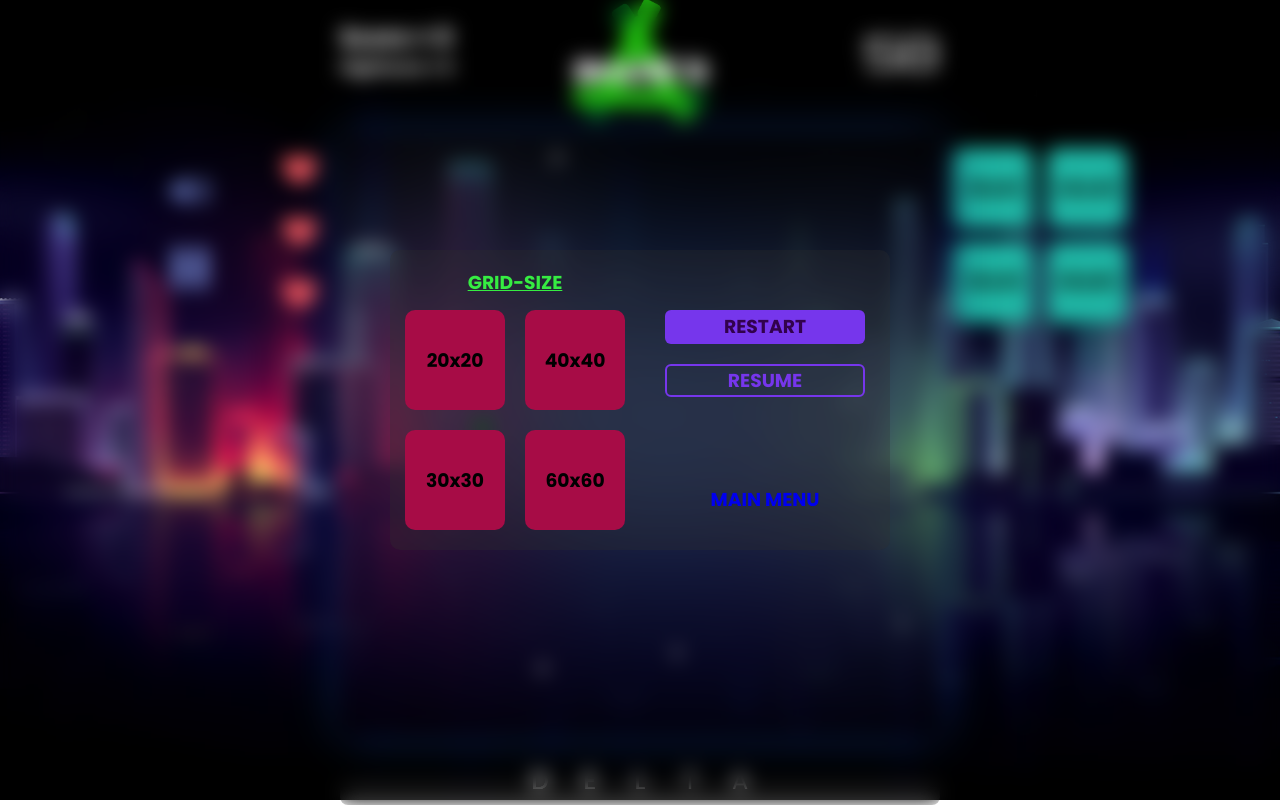
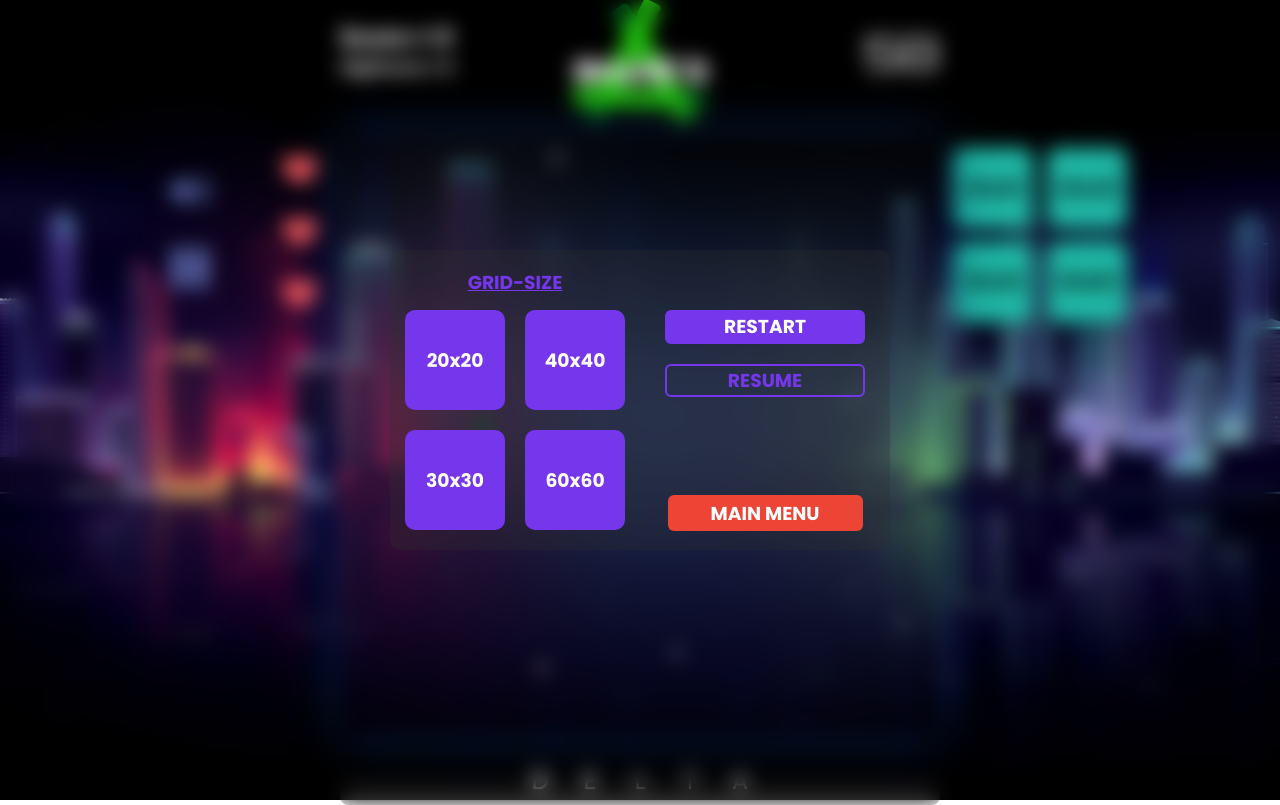
Before and after one commit to MegaaDev/sample, a plain HTML site: page hackermode.html in a window 1280 px wide. Both pictures are taken after a click on the icon 190 px from the left and 267 px from the top of the page. Drawn offline with Linux system fonts and the light colour scheme.

Commit message:
Update styles.css

```diff
--- a/styles.css
+++ b/styles.css
@@ -90,6 +90,11 @@ h2 {
 
   /* pointer-events: none; */
 }
+
+/* .grid-change h3 {
+  color: white;
+  text-decoration: none;
+} */
 
 .heartAndGameBox {
   display: flex;
@@ -346,29 +351,34 @@ a {
   display: flex;
   justify-content: center;
   align-items: center;
-  color: rgb(50, 2, 77);
+  color: white;
   cursor: pointer;
   transition: all 0.3s ease 0s;
 }
 
 .main-menu {
-  width: 80%;
-  height: 24%;
-  margin-top: 54px;
+  width: 78%;
+  height: 15%;
+  margin-top: 78px;
   /* background-color: rgb(145, 45, 45); */
   border-radius: 6px;
   display: flex;
   justify-content: center;
   align-items: center;
-  color: rgb(54, 236, 66);
+  color: white !important;
   cursor: pointer;
   transition: all 0.3s ease 0s;
+  background-color: rgb(236, 69, 54);
+}
+
+.main-menu a {
+  color: rgb(255, 255, 255);
 }
 
 .main-menu:hover {
   background-color: rgb(48, 48, 48, 0.3);
-  border: 1px solid rgb(54, 236, 66);
-  color: rgb(54, 236, 66);
+  border: 1px solid rgb(236, 69, 54);
+  color: rgb(236, 69, 54);
   width: 90%;
   height: 20%;
 }
@@ -412,23 +422,24 @@ a {
   border-radius: 10px;
   cursor: pointer;
   margin: 20px 0;
+  color: white;
 }
 .grid-state-20 {
-  background-color: rgb(167, 12, 70);
+  background-color: rgb(118, 54, 236);
 }
 .grid-state-30 {
-  background-color: rgb(167, 12, 70);
+  background-color: rgb(118, 54, 236);
 }
 .grid-state-40 {
-  background-color: rgb(167, 12, 70);
+  background-color: rgb(118, 54, 236);
 }
 .grid-state-60 {
-  background-color: rgb(167, 12, 70);
+  background-color: rgb(118, 54, 236);
 }
 .gird-state:hover {
   background-color: rgb(48, 48, 48, 0.3);
-  border: 1px solid rgb(236, 166, 54);
-  color: rgb(236, 166, 54);
+  border: 1px solid rgb(118, 54, 236);
+  color: rgb(118, 54, 236);
 
   transition: all 0.3s ease 0s;
 }
@@ -474,7 +485,7 @@ a {
 .grid-change {
   position: absolute;
   top: 6%;
-  color: rgb(54, 236, 66);
+  color: rgb(118, 54, 236);
   text-decoration: underline;
 }
 
@@ -490,16 +501,16 @@ a {
 
 .restart:hover {
   background-color: rgb(48, 48, 48, 0.3);
-  border: 1px solid rgb(54, 236, 66);
-  color: rgb(54, 236, 66);
+  border: 1px solid rgb(118, 54, 236);
+  color: rgb(118, 54, 236);
   width: 90%;
   height: 20%;
 }
 
 .resume:hover {
   background-color: rgb(48, 48, 48, 0.3);
-  border: 1px solid rgb(54, 236, 66);
-  color: rgb(54, 236, 66);
+  border: 1px solid rgb(118, 54, 236);
+  color: rgb(118, 54, 236);
   width: 90%;
   height: 20%;
 }
```
